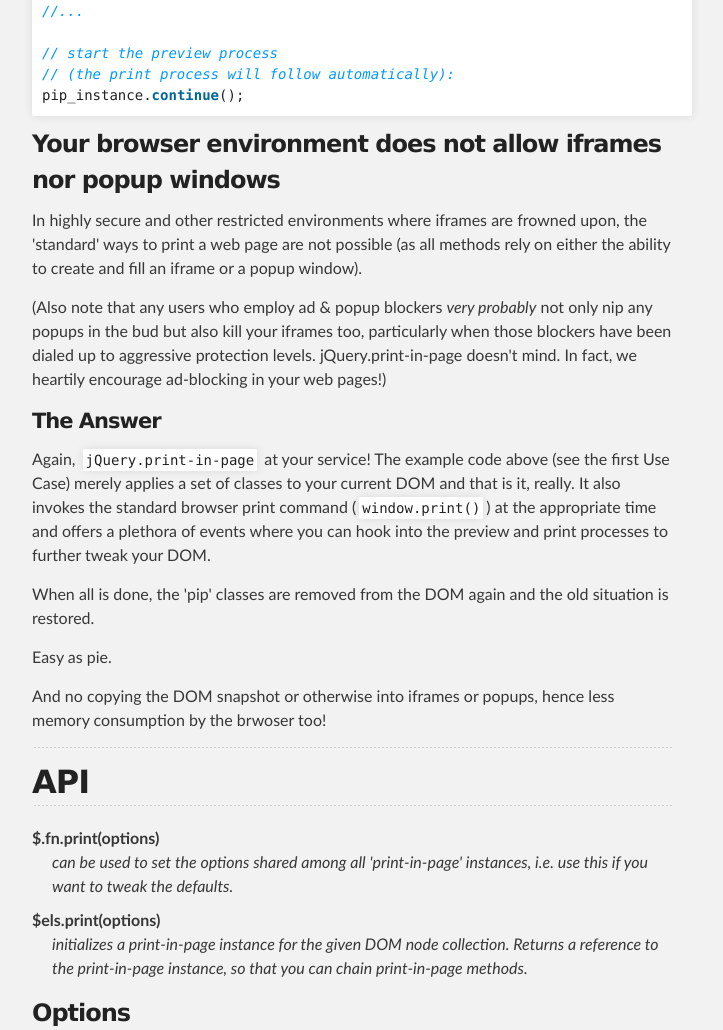
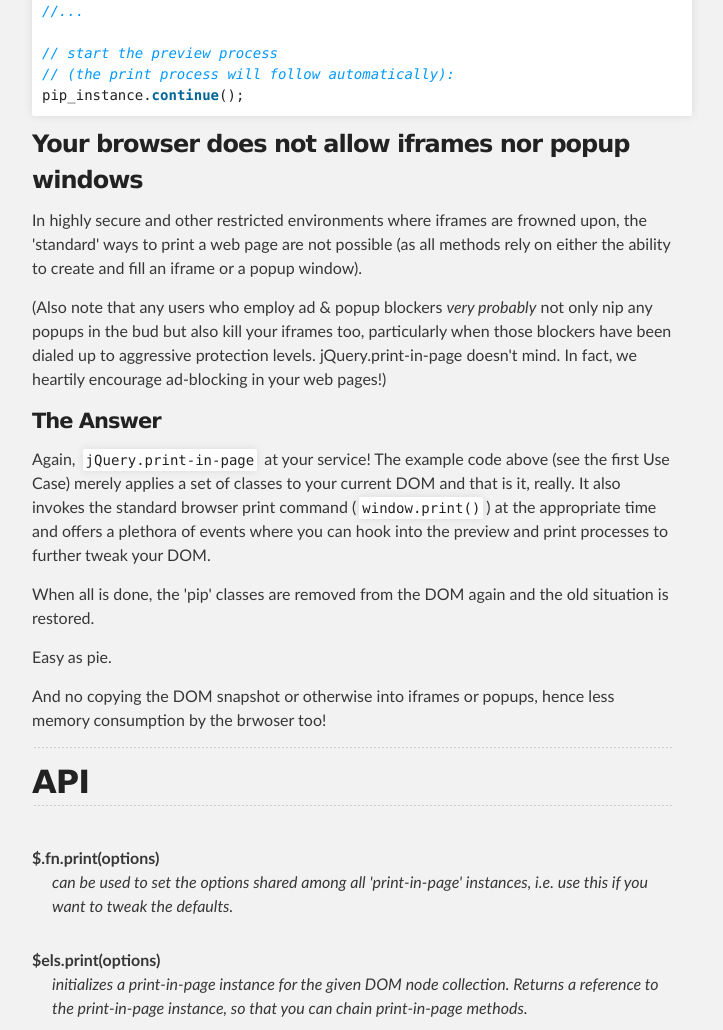
Before and after one commit to GerHobbelt/jquery.print-in-page, a website: page index.html in a window 1280 px wide. Shown: the part 1659-2689 px from the top of the page, without its empty margins (288-1011 px from the left). Drawn offline with Linux system fonts and the light colour scheme.

Commit message:
Further styling & one content tweaks

```diff
--- a/index.html
+++ b/index.html
@@ -97,7 +97,7 @@
 </pre></div>
 
 <h3>
-<a name="user-content-your-browser-environment-does-not-allow-iframes-nor-popup-windows" class="anchor" href="#your-browser-environment-does-not-allow-iframes-nor-popup-windows"><span class="octicon octicon-link"></span></a>Your browser environment does not allow iframes nor popup windows</h3>
+<a name="user-content-your-browser-environment-does-not-allow-iframes-nor-popup-windows" class="anchor" href="#your-browser-environment-does-not-allow-iframes-nor-popup-windows"><span class="octicon octicon-link"></span></a>Your browser does not allow iframes nor popup windows</h3>
 
 <p>In highly secure and other restricted environments where iframes are frowned upon, the 'standard' ways to print a web page are not possible (as all methods rely on either the ability to create and fill an iframe or a popup window).</p>
 
--- a/stylesheets/stylesheet.css
+++ b/stylesheets/stylesheet.css
@@ -212,7 +212,7 @@
 
 dl dt {
   font-weight: bold;
-  margin-top: 10px;
+  margin-top: 30px;
 }
 
 dl dd {
```
Also changed, not shown: README.md.
